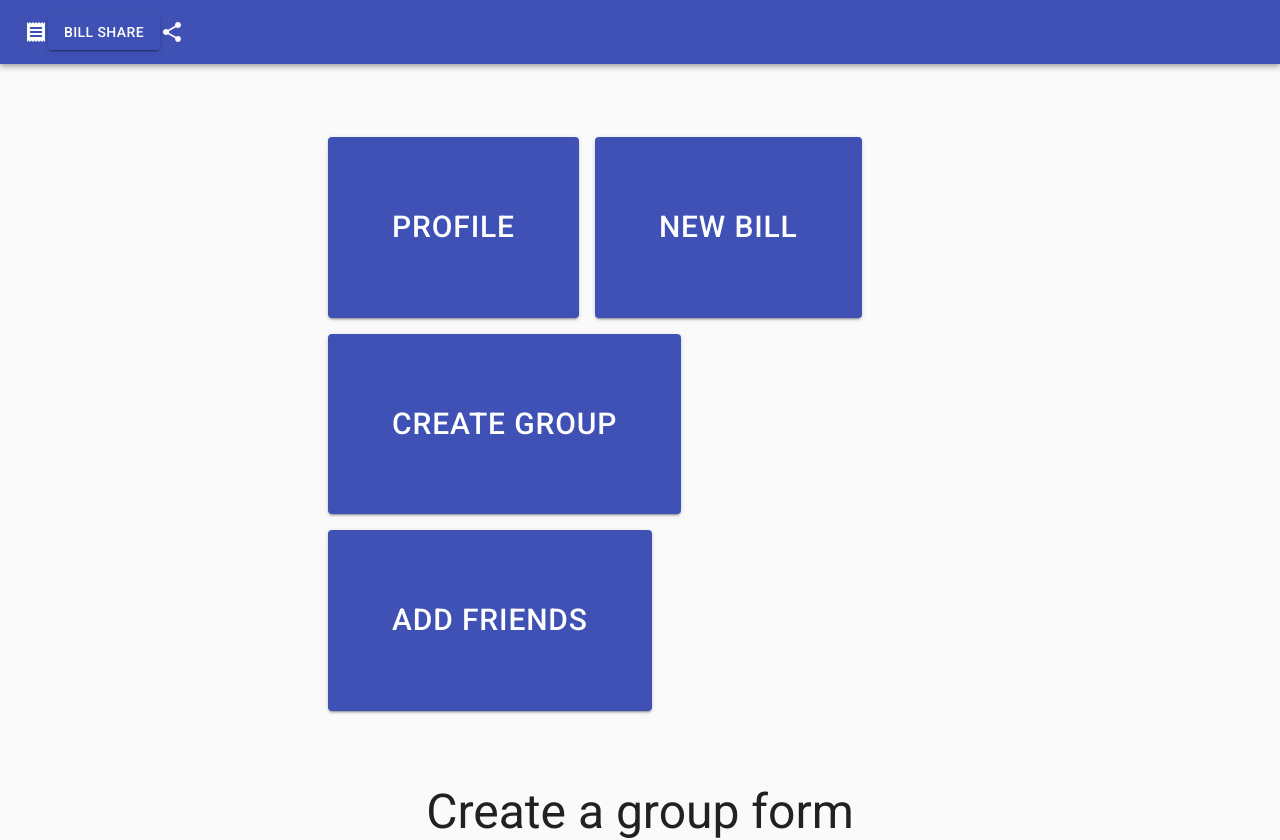
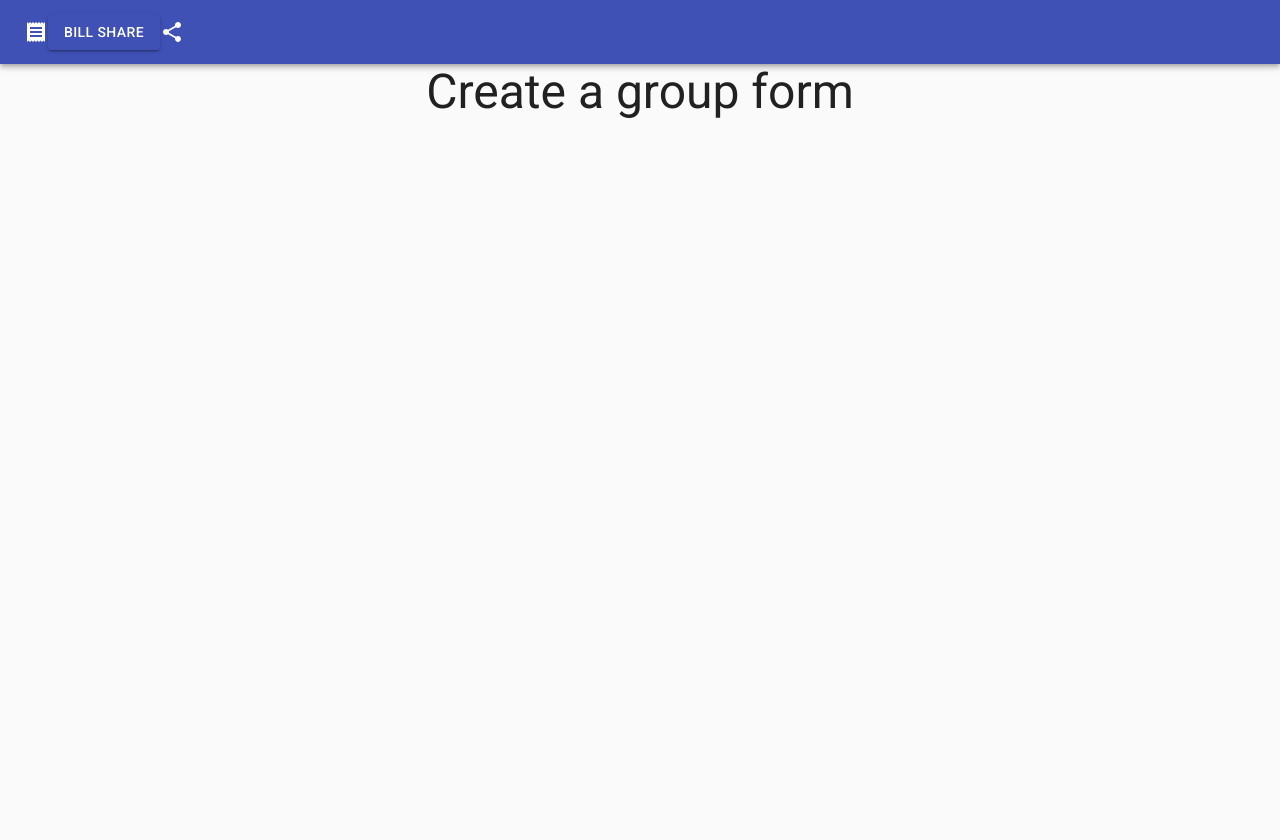
Before and after one commit to kaylinjdennis/final-project, a React (Create React App) app: page /creategroup in a window 1280 px wide. After the commit the page ends 800 px from the top, so only its background shows below. Built offline with nearby package versions, Linux system fonts and the light colour scheme.

Commit message:
Working buttons and home button actually switch entire page now

```diff
--- a/src/components/App.jsx
+++ b/src/components/App.jsx
@@ -1,11 +1,11 @@
 import React from 'react';
-import { BrowserRouter, Route, Link, NavLink } from 'react-router-dom';
+import { BrowserRouter, Route, Link, NavLink, Switch } from 'react-router-dom';
 import { CssBaseline, Grid, Button } from '@material-ui/core';
-
 
 import useStyles from './styles'
 
 import Navbar from './Navbar'
+import Home from './Home'
 import CreateGroup from './CreateGroup'
 import AddBill from './AddBill'
 import Friends from './Friends'
@@ -20,43 +20,13 @@ function App() {
 		<CssBaseline />
 		<Navbar />
 
-		<Grid
-			container
-			spacing={0}
-			direction="column"
-			alignItems="center"
-			justify="space-around"
-			style={{ minHeight: '90vh' }}
-		>
-			<Grid item xs={6}>
-				<Link to="/profile" >
-					<Button variant="contained" color="primary" className={classes.button}>
-					Profile
-				</Button>
-				</Link>
-				<Link to="/addbill">
-				<Button variant="contained" color="primary" className={classes.button}>
-					New Bill
-				</Button>
-				</Link>
-				<Link to="/creategroup">
-				<Button variant="contained" color="primary" className={classes.button}>
-					Create Group
-				</Button>
-				</Link>
-				<Link to="/friends">
-				<Button variant="contained" color="primary" className={classes.button}>
-					Add Friends
-				</Button>
-				</Link>
-			</Grid>
-		</Grid>
-
-				<Route exact path='/' />
+				<Switch>
+				<Route exact path='/' component={Home}/>
         <Route path='/addbill' component={AddBill} />
         <Route path='/profile' component={Profile} />
 				<Route path='/creategroup' component={CreateGroup} />
 				<Route path='/friends' component={Friends} />
+				</Switch>
 		</BrowserRouter>
 		</>
 	);
--- /dev/null
+++ b/src/components/Home/index.jsx
@@ -0,0 +1,57 @@
+import React from 'react';
+import { Link } from 'react-router-dom';
+import { CssBaseline, Grid, Button } from '@material-ui/core';
+
+
+import useStyles from '../styles'
+
+import Navbar from '../Navbar'
+
+function Home() {
+	const classes = useStyles();
+
+	return (
+		<>
+		<CssBaseline />
+
+		<Grid
+			container
+			spacing={0}
+			direction="column"
+			alignItems="center"
+			justify="space-around"
+			style={{ minHeight: '90vh' }}
+		>
+			<Grid item xs={6}>
+				<Link to="/profile" >
+					<Button variant="contained" color="primary" className={classes.button}>
+					Profile
+				</Button>
+				</Link>
+				<Link to="/addbill">
+				<Button variant="contained" color="primary" className={classes.button}>
+					New Bill
+				</Button>
+				</Link>
+				<Link to="/creategroup">
+				<Button variant="contained" color="primary" className={classes.button}>
+					Create Group
+				</Button>
+				</Link>
+				<Link to="/friends">
+				<Button variant="contained" color="primary" className={classes.button}>
+					Add Friends
+				</Button>
+				</Link>
+			</Grid>
+		</Grid>
+
+		</>
+	);
+}
+
+export default Home;
+
+
+// endIcon={<Icon>send</Icon>}
+//for later, if we want to add icons inside the buttons, or just use images maybe
```
